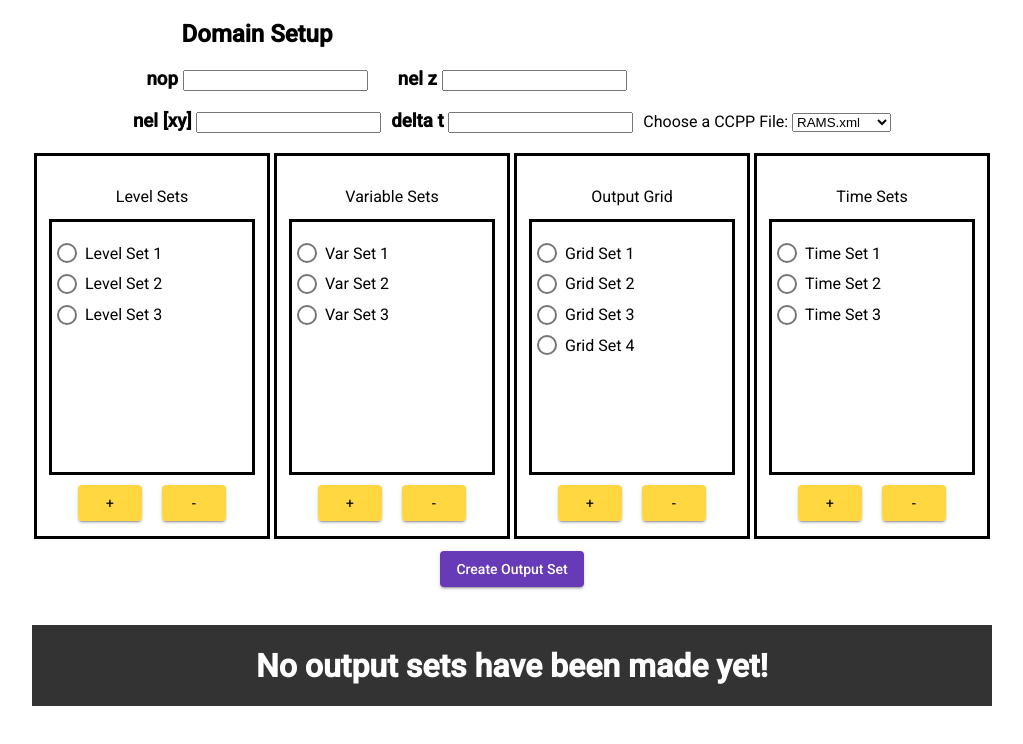
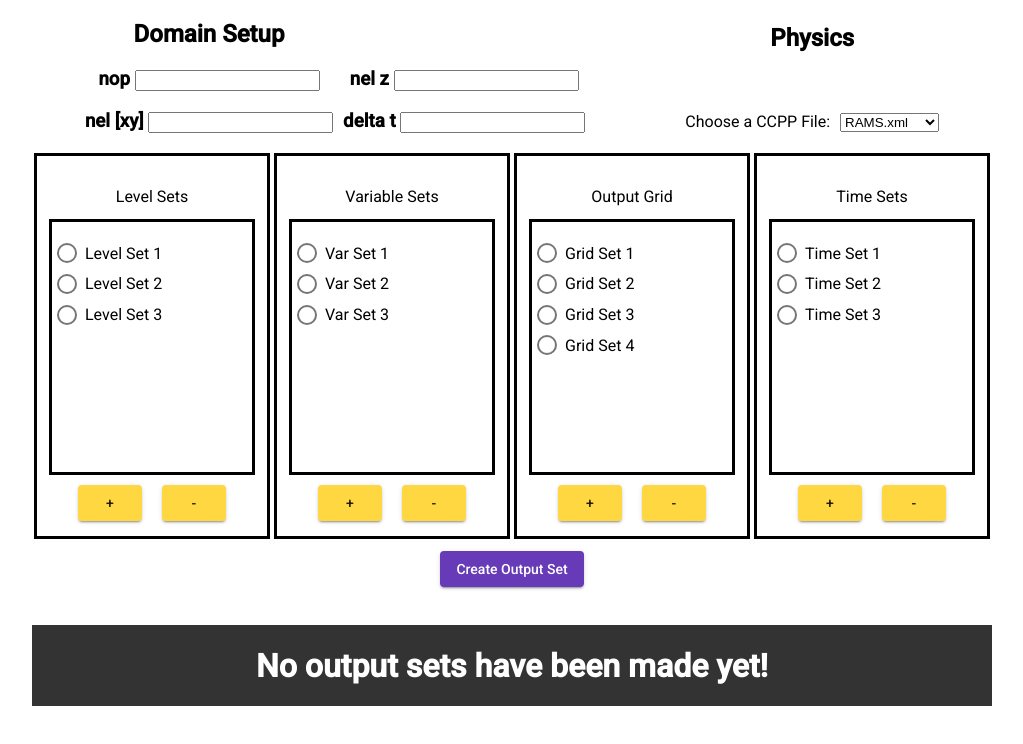
Before and after one commit to EricViscarra/PrepNep-Frontend, an Angular app: page / in a window 1280 px wide. Shown: the top 744 px of the page, without its empty margins (128-1151 px from the left). Built offline with nearby package versions, Linux system fonts and the light colour scheme.

Commit message:
Formatting-fixes!
Fixing formatting for physics mostly, could use some tweaks.

```diff
--- a/src/app/app.component.html
+++ b/src/app/app.component.html
@@ -5,15 +5,16 @@
   <h3>nop <input id = "nop" type = "number" size = "50"></h3>
   <h3>nel [xy] <input id = "nelxy" type = "number"></h3>
 </div>
-<div class = domainspacer></div>
+<div class = "domainspacer"></div>
 <div id = "Domain Setup2" class = "container2">
   <h3>nel z <input id = "nelz" type = "number"></h3>
   <h3>delta t <input id = "t" type = "number" step = "0.001"></h3>
 </div>
-<div class = domainspacer></div>
+<div class = physicsspacer></div>
 <div id = "physics">
   <div>
-  <label for="physics">Choose a CCPP File: </label>
+  <h2 id = "pytxt">Physics</h2>
+  <label id = "pylabel" for="physics">Choose a CCPP File:<div class = "domainspacer"></div></label>
     <select id="physics_files">
       <option value = RAMS.xml>RAMS.xml</option>
       <option value = FV3GFS.xml>FV3GFS.xml</option>
--- a/src/app/app.component.scss
+++ b/src/app/app.component.scss
@@ -115,3 +115,12 @@ div.scrollmenu {
   #DomainPhysics{
     text-align: center;
   }
+
+  .physicsspacer{
+    display: inline-block;
+    width: 100px;
+  }
+
+  #pytxt{
+    padding-bottom: 40px;
+  }
```
